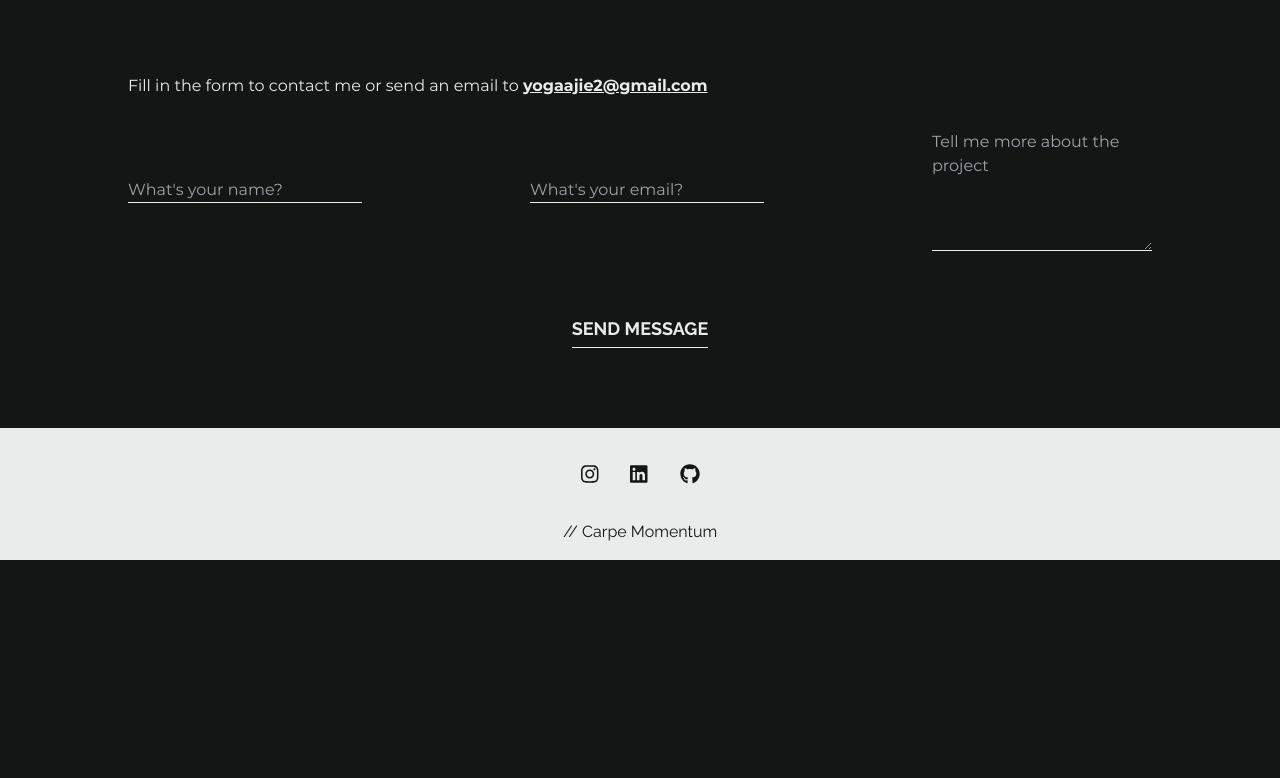
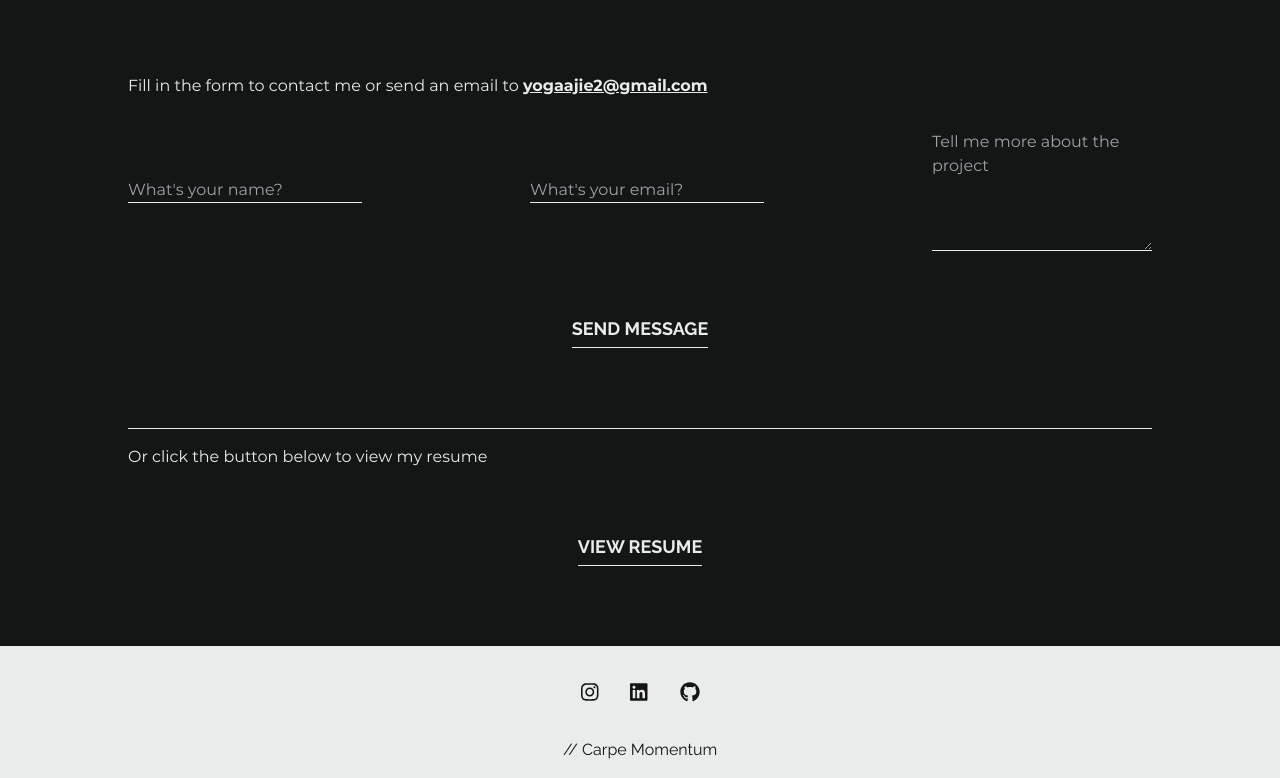
Before and after one commit to yogaajie2/porto, a Nuxt app: page /contact in a window 1280 px wide. Shown: the part 1214-1992 px from the top of the page. Before the commit the page ends 1774 px from the top, so only its background shows below. Built offline with nearby package versions, Linux system fonts and the light colour scheme.

Commit message:
feat: Add section and button to view resume in contact page

```diff
--- a/pages/contact.vue
+++ b/pages/contact.vue
@@ -22,7 +22,7 @@
 
       <form
         action=""
-        class="space-y-16"
+        class="mb-20 space-y-16"
       >
         <div class="space-y-8 md:flex md:items-center md:justify-between md:space-y-0">
           <input
@@ -46,6 +46,12 @@
 
         <button class="block cta md:mx-auto">Send Message</button>
       </form>
+
+      <p class="border-t mb-16 pt-4">Or click the button below to view my resume</p>
+
+      <a href="https://drive.google.com/file/d/1-EPmr6BzppChbAd5sWvxVvJS6tR8ZymV/view?usp=sharing" target="_blank">
+        <button class="block cta md:mx-auto">View Resume</button>
+      </a>
     </section>
   </main>
 </template>
```
